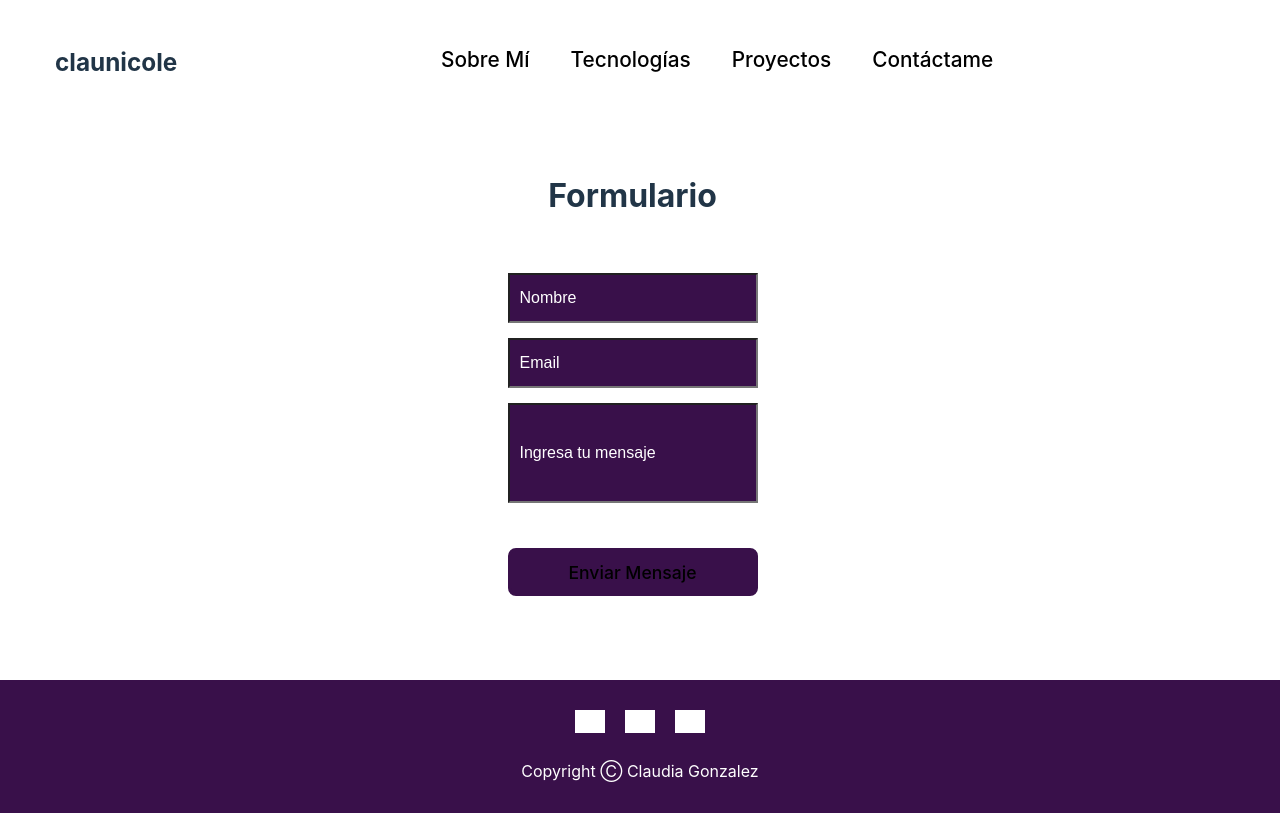
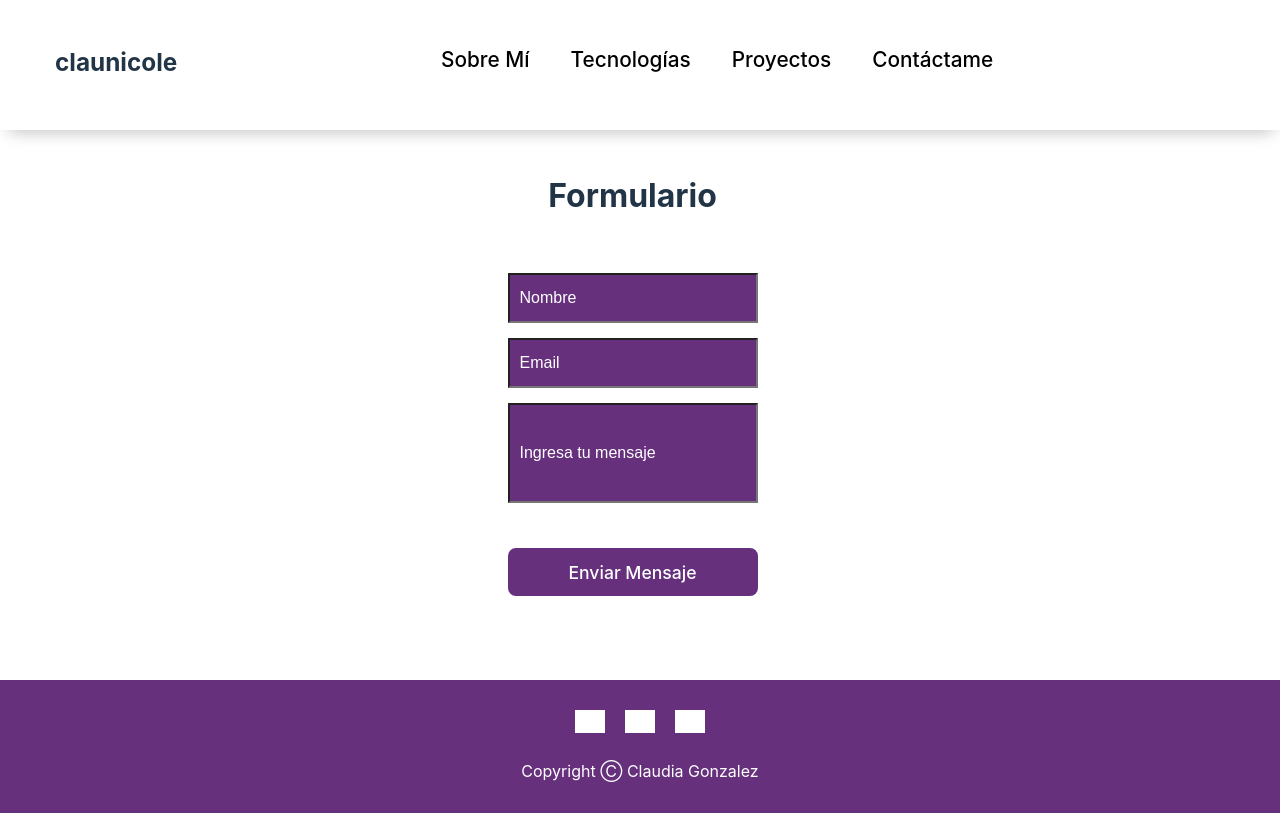
Before and after one commit to claunicole/Portfolio, a React (Vite) app: page /contact in a window 1280 px wide. Built offline with nearby package versions, Linux system fonts and the light colour scheme; grey boxes are pictures that could not be loaded.

Commit message:
fix styles

```diff
--- a/src/About/About.css
+++ b/src/About/About.css
@@ -2,8 +2,8 @@
     min-width: 250px;
     padding-left: 15px;
     height: 85vh;
-    background-color: #39104a;
-    color: white;
+    background-color: #F1E4F6;
+    color: #213547;
 }
 
 .about-container h2 {
--- a/src/Contact/Contact.css
+++ b/src/Contact/Contact.css
@@ -20,7 +20,7 @@
     min-width: 250px ;
     padding-left: 10px;
     font-size: 1rem;
-    background-color: #39104a;
+    background-color: #66307D;
     color: white;
 }
 
@@ -30,15 +30,16 @@
     margin-bottom: 30px;
     padding-left: 10px;
     font-size: 1rem;
-    background-color: #39104a;
+    background-color: #66307D;
     color: white;
 }
 
 .button-message {
     margin-top: 15px;
     font-size: 1.1rem;
-    border: #39104a 3px solid;
-    background-color: #39104a;
+    border: #66307D 3px solid;
+    background-color: #66307D;
+    color: white;
 
 
 }
--- a/src/Footer/Footer.css
+++ b/src/Footer/Footer.css
@@ -7,7 +7,7 @@
     min-height: 120px;
     width: 100%;
     color: white;
-    background-color: #39104a;
+    background-color: #66307D;
     /* background-color: #27024b; */
 }
 
--- a/src/InfoContainer/InfoContainer.css
+++ b/src/InfoContainer/InfoContainer.css
@@ -5,13 +5,13 @@
     justify-content: center;
     min-height: 70vh;
     min-width: 300px;
-    background-color: white;
-    color: #213547;
+    color: white;
     padding-top: 120px;
 
 }
 
 .info {
+    background: linear-gradient(180deg, #491b5d 0%, rgba(145, 127, 179, 0.84) 100%);
     padding-left: 15px;
 
 }
@@ -43,7 +43,7 @@
   letter-spacing: 1px;
   padding: 13px 20px 13px;
   outline: 0;
-  border: 1px solid black;
+  border: 1px solid white;
   cursor: pointer;
   position: relative;
   background-color: rgba(0, 0, 0, 0);
@@ -58,7 +58,7 @@
 
 .button:after {
   content: "";
-  background-color: #55196e;
+  background-color: #700a95;
   width: 100%;
   z-index: -1;
   position: absolute;
--- a/src/Navbar/Navbar.css
+++ b/src/Navbar/Navbar.css
@@ -9,7 +9,7 @@
     background-color: white;
     color: #213547;
     z-index: 100;
-
+    box-shadow: 1px 10px 15px -8px rgba(132, 132, 132, 0.493);
 }
 
 .nav-menu {
--- a/src/Projects/Projects.css
+++ b/src/Projects/Projects.css
@@ -2,8 +2,8 @@
     padding-top: 120px;
     padding-bottom: 100px;
     padding-left: 10px;
-    background-color: #39104a;
-    color: white;
+    background-color: #F1E4F6;
+    color: #213547;
 
 }
 
```
